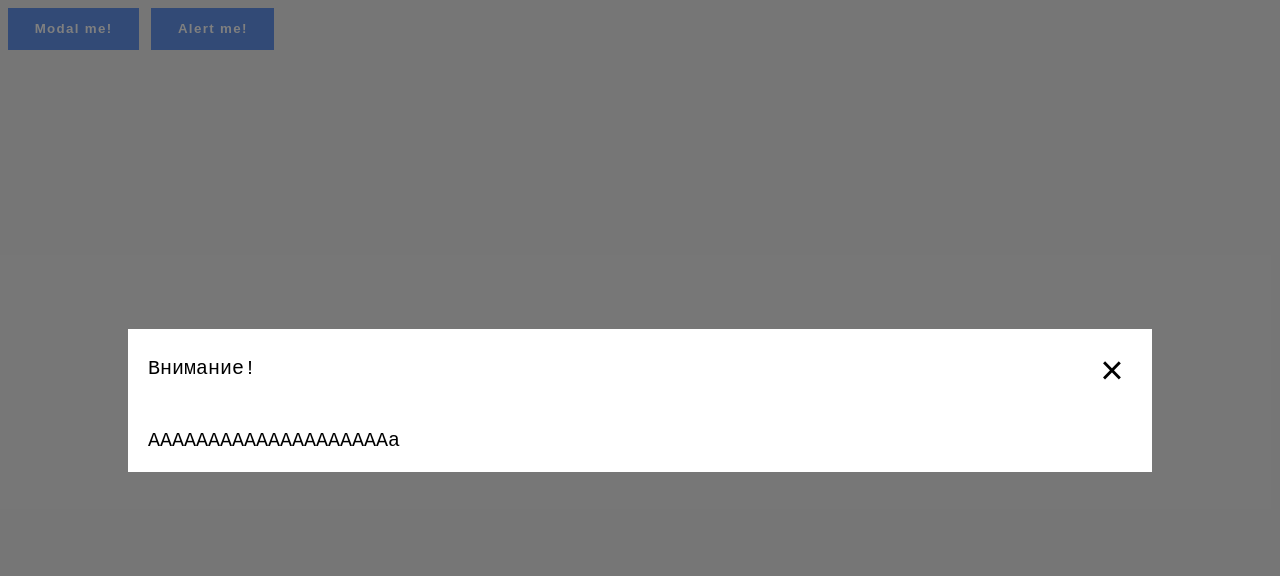
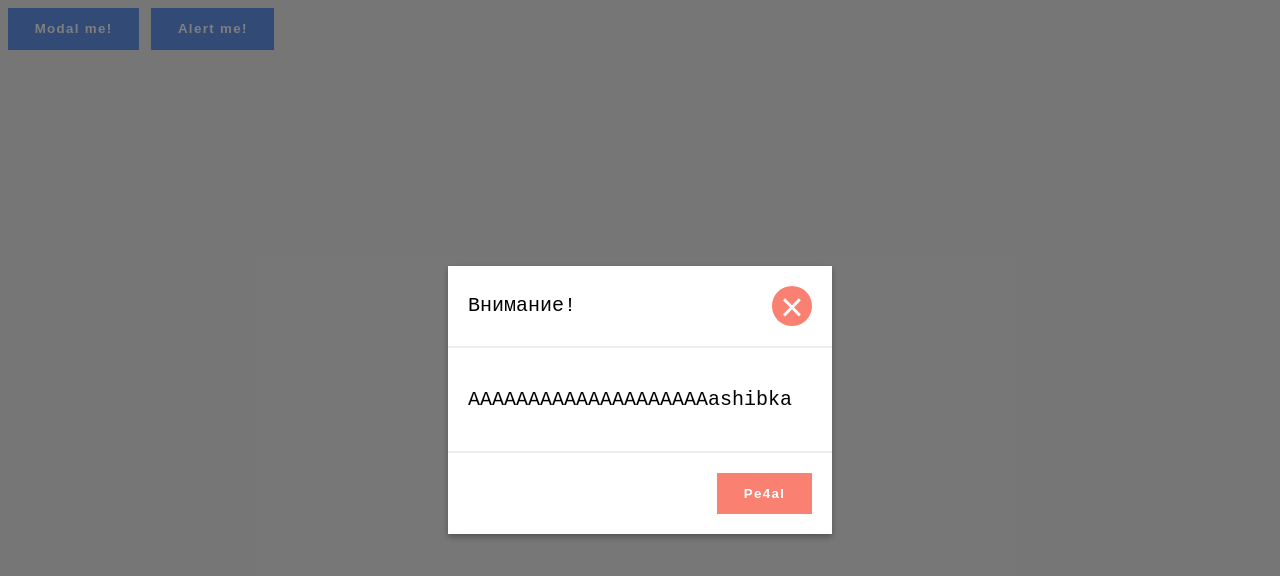
Before and after one commit to iwannabekoshka/modal-oop, a plain HTML site: page index.html in a window 1280 px wide. Both pictures are taken after a click on the button "Alert me!". Drawn offline with Linux system fonts and the light colour scheme.

Commit message:
Поигрался с кнопками

```diff
--- a/css/style.css
+++ b/css/style.css
@@ -28,6 +28,12 @@ body {
 .btn:hover {
     background-color: #558ae9;
 }
+.btn-alert {
+    background-color: salmon;
+}
+.btn-alert:hover {
+    background-color: #fa7363;
+}
 .btn-close {
     border: none;
     border-radius: 9999px;
@@ -37,12 +43,14 @@ body {
     width: 1em;
     height: 1em;
 
-    background-color: inherit;
+    background-color: salmon;
+    color: white;
 
     cursor: pointer;
-    transition: .2s;
+    transition: .4s;
 }
 .btn-close:hover {
+    background-color: #fa7363;
     box-shadow: 0 3px 6px rgba(0,0,0, .3);
 }
 
@@ -83,21 +91,29 @@ body {
 
     background-color: white;
     color: black;
+    box-shadow: 0 3px 6px rgba(0,0,0, .3);
 }
 
 .modal-window > * {
-    padding: 1em;
+    padding: 2rem;
 }
 .modal-header {
     display: flex;
     justify-content: space-between;
     align-items: center;
+
+    border-bottom: 2px solid #eee;
 }
-
+.modal-body {
+    padding-top: 4rem;
+    padding-bottom: 4rem;
+}
 .modal-footer {
     display: flex;
     justify-content: flex-end;
     align-items: center;
+
+    border-top: 2px solid #eee;
 }
 .btn-footer + .btn-footer {
     margin-left: 1rem;
--- a/index.html
+++ b/index.html
@@ -19,6 +19,7 @@
 
 
 <script src="js/plugins/Modal.js"></script>
+<script src="js/plugins/ModalAlert.js"></script>
 <script src="js/script.js"></script>
 </body>
 </html>
--- a/js/plugins/Modal.js
+++ b/js/plugins/Modal.js
@@ -10,7 +10,7 @@ class Modal {
 		const modal = this.#createModal();
 		this.#initEvents(modal);
 		document.body.appendChild(modal);
-		if (this.buttons) this.#appendFooter();
+		if (this.buttons && this.buttons.length > 0) this.#appendFooter();
 
 		return modal;
 	}
@@ -38,8 +38,16 @@ class Modal {
 
         this.buttons.forEach(btn => {
             const button = document.createElement('button');
+
             button.classList.add('btn');
             button.classList.add('btn-footer');
+
+            if (btn.classes && btn.classes.length > 0) {
+            	btn.classes.forEach(btnClass => {
+            		button.classList.add(btnClass);
+				});
+			}
+
             button.innerText = btn.text;
 
             const btnAction = btn.action?.bind(this);
@@ -72,12 +80,3 @@ class Modal {
 		this.modal.remove();
 	}
 }
-
-class ModalAlert extends Modal {
-	constructor(obj) {
-		super(obj);
-
-		this.title = 'Внимание!';
-		this.text = obj.text;
-	}
-}
--- /dev/null
+++ b/js/plugins/ModalAlert.js
@@ -0,0 +1,19 @@
+class ModalAlert extends Modal {
+	constructor(obj) {
+		super(obj);
+
+		this.text = obj.text;
+
+		this.title = 'Внимание!';
+		this.width = '30%';
+		this.buttons = [
+			{
+				text: 'Pe4al',
+				action: function() {
+					this.close();
+				},
+				classes: ['btn-alert']
+			},
+		];
+	}
+}
--- a/js/script.js
+++ b/js/script.js
@@ -3,7 +3,9 @@ const btnAlert = document.querySelector('#btn-alert');
 
 const myModal = new Modal({
     title: 'Koshka',
-    text: 'some text',
+    text: `
+        <h1>HOHOHO</h1>
+    `,
     width: '400px',
     buttons: [
         {
@@ -13,13 +15,18 @@ const myModal = new Modal({
             }
         },
         {
-            text: 'Cancel'
+            text: 'Cancel',
+            action: function () {
+                alert('eto tozhe vihod');
+                this.close();
+            },
+            classes: ['btn-alert']
         }
     ]
 });
 
 const myModalAlert = new ModalAlert({
-    text: 'AAAAAAAAAAAAAAAAAAAAa'
+    text: 'AAAAAAAAAAAAAAAAAAAAashibka'
 })
 
 btnModal.addEventListener('click', function() {
```
